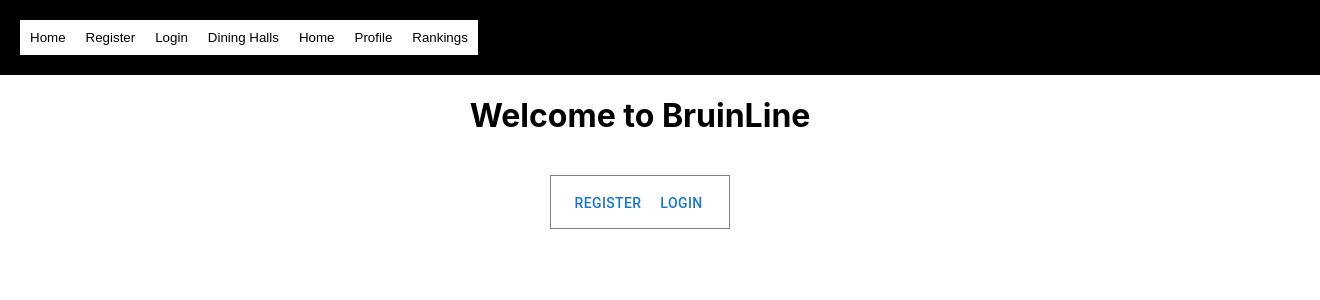
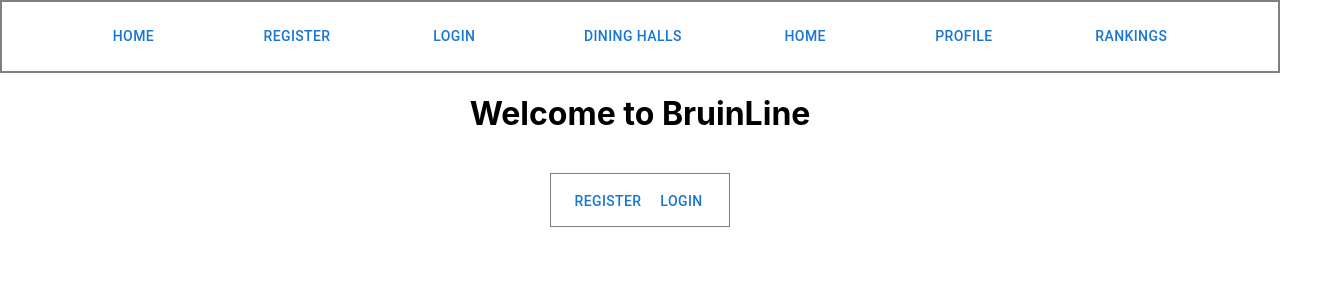
Before and after one commit to matthewcyy/BruinLine, a React (Create React App) app in the folder bl-client/: page / in a window 1280 px wide. Shown: the top 300 px of the page, 1320 px wide, since content can reach past the window. Built offline with nearby package versions, Linux system fonts and the light colour scheme.

Commit message:
MUI to Nav Bar
Updated Nav Bar with MUI components

```diff
--- a/bl-client/src/App.css
+++ b/bl-client/src/App.css
@@ -7,9 +7,10 @@ COLORS:
 - BLUE ON CLICK :
 - YELLOW ON CLICK :
 */
-.nav {
-  padding: 20px;
-  background: white;
+.Box {
+  padding: 100px;
+  display: flex;
+  background: black;
   width: 100%;
   justify-content: space-evenly;
 }
--- a/bl-client/src/App.js
+++ b/bl-client/src/App.js
@@ -9,6 +9,8 @@ import DiningHalls from "./components/Dashboard/DiningHalls/DiningHalls";
 import Register from "./components/auth/Register";
 import Login from "./components/auth/Login";
 import LandingPage from "./components/LandingPage/LandingPage";
+import { Button } from "@mui/material";
+import Box from "@mui/material/Box";
 
 function App() {
   const [userData, setUserData] = useState({
@@ -41,44 +43,58 @@ function App() {
 
   return (
     <BrowserRouter>
-      <div className="nav">
-        <Link to="/">
-          <button type="button" className="button1">
-            Home
-          </button>
-        </Link>
+      <Box
+        component="span"
+        sx={{
+          display: "flex",
+          justifyContent: "space-evenly",
+          p: 2,
+          border: "2px solid grey",
+        }}
+      >
+        <Button component={Link} style={{ display: "inline-block" }} to="/">
+          Home
+        </Button>
+        <Button
+          component={Link}
+          style={{ display: "inline-block" }}
+          to="/register"
+        >
+          Register
+        </Button>
+        <Button
+          component={Link}
+          style={{ display: "inline-block" }}
+          to="/login"
+        >
+          Login
+        </Button>
+        <Button
+          component={Link}
+          style={{ display: "inline-block" }}
+          to="/dininghalls"
+        >
+          Dining Halls
+        </Button>
 
-        <Link to="/register">
-          <button type="button" className="button1">
-            Register
-          </button>
-        </Link>
-        <Link to="/login">
-          <button type="button" className="button1">
-            Login
-          </button>
-        </Link>
-        <Link to="/dininghalls">
-          <button type="button" className="button1">
-            Dining Halls
-          </button>
-        </Link>
-        <Link to="/home">
-          <button type="button" className="button1">
-            Home
-          </button>
-        </Link>
-        <Link to="/profile">
-          <button type="button" className="button1">
-            Profile
-          </button>
-        </Link>
-        <Link to="/rankings">
-          <button type="button" className="button1">
-            Rankings
-          </button>
-        </Link>
-      </div>
+        <Button component={Link} style={{ display: "inline-block" }} to="/home">
+          Home
+        </Button>
+        <Button
+          component={Link}
+          style={{ display: "inline-block" }}
+          to="/profile"
+        >
+          Profile
+        </Button>
+        <Button
+          component={Link}
+          style={{ display: "inline-block" }}
+          to="/rankings"
+        >
+          Rankings
+        </Button>
+      </Box>
       <Switch>
         <Route exact path="/" component={LandingPage} />
         <Route path="/register" component={Register} />
```
